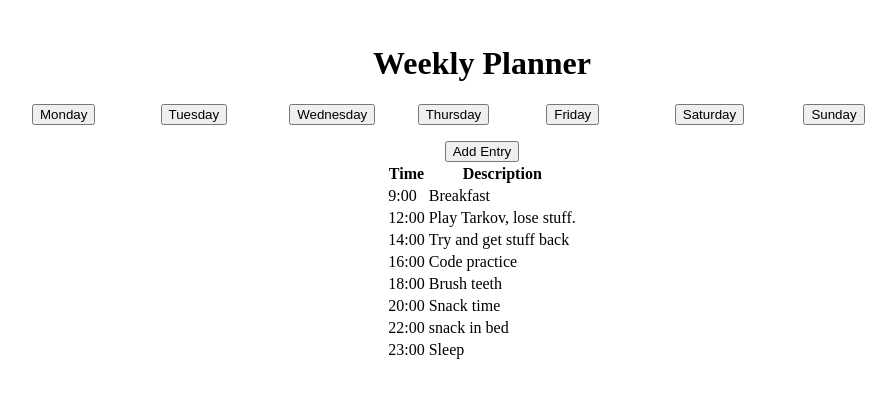
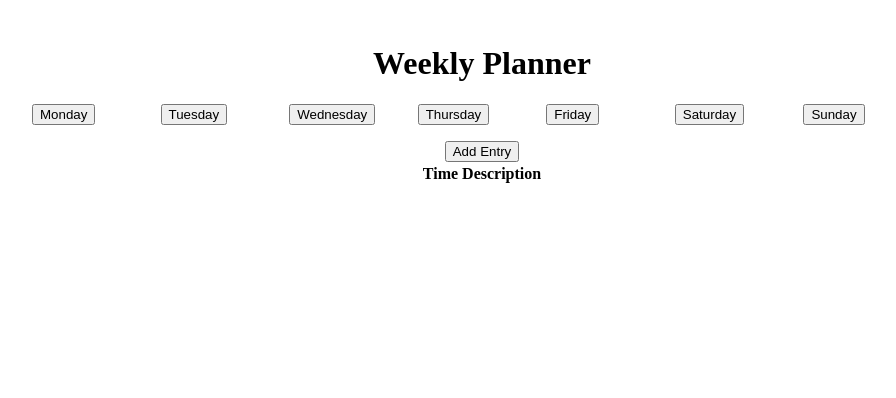
Before and after one commit to e-bales/week-planner, a website: page index.html in a window 1280 px wide. Shown: the whole page, without its empty margins (158-1054 px from the left). Drawn offline with Linux system fonts and the light colour scheme.

Commit message:
added table generation in js

```diff
--- a/index.html
+++ b/index.html
@@ -54,40 +54,6 @@
             <th>Description</th>
           </tr>
         </thead>
-        <tbody>
-          <tr>
-            <td>9:00</td>
-            <td>Breakfast</td>
-          </tr>
-          <tr>
-            <td>12:00</td>
-            <td>Play Tarkov, lose stuff.</td>
-          </tr>
-          <tr>
-            <td>14:00</td>
-            <td>Try and get stuff back</td>
-          </tr>
-          <tr>
-            <td>16:00</td>
-            <td>Code practice</td>
-          </tr>
-          <tr>
-            <td>18:00</td>
-            <td>Brush teeth</td>
-          </tr>
-          <tr>
-            <td>20:00</td>
-            <td>Snack time</td>
-          </tr>
-          <tr>
-            <td>22:00</td>
-            <td>snack in bed</td>
-          </tr>
-          <tr>
-            <td>23:00</td>
-            <td>Sleep</td>
-          </tr>
-        </tbody>
       </table>
     </div>
   </div>
--- a/main.js
+++ b/main.js
@@ -6,6 +6,7 @@ const $entryForm = document.querySelector('#entry-form');
 // const newTitle = $form.elements[0].value;
 // const newUrl = $form.elements[1].value;
 // const newNotes = $form.elements[2].value;
+const $table = document.querySelector('table');
 
 $addEntryButton.addEventListener('click', event => {
   $modalOverlay.classList.remove('hidden');
@@ -25,3 +26,43 @@ $entryForm.addEventListener('submit', event => {
   data[day].push(obj);
   $entryForm.reset();
 });
+
+document.addEventListener('DOMContentLoaded', event => {
+  const $mondayTable = renderTable('monday', data.monday);
+  const $tuesdayTable = renderTable('tuesday', data.tuesday);
+  const $wednesdayTable = renderTable('wednesday', data.wednesday);
+  const $thursdayTable = renderTable('thursday', data.thursday);
+  const $fridayTable = renderTable('friday', data.friday);
+  const $saturdayTable = renderTable('saturday', data.saturday);
+  const $sundayTable = renderTable('sunday', data.sunday);
+
+  $table.appendChild($mondayTable);
+  $table.appendChild($tuesdayTable);
+  $table.appendChild($wednesdayTable);
+  $table.appendChild($thursdayTable);
+  $table.appendChild($fridayTable);
+  $table.appendChild($saturdayTable);
+  $table.appendChild($sundayTable);
+
+});
+
+function renderTable(day, array) {
+  const $tbody = document.createElement('tbody');
+  $tbody.setAttribute('id', day);
+  for (let i = 0; i < array.length; i++) {
+    const eventObj = array[i];
+    const $tr = document.createElement('tr');
+    const $timeTD = document.createElement('td');
+    const $notesTD = document.createElement('td');
+    $timeTD.textContent = eventObj.entryTime;
+    $notesTD.textContent = eventObj.entryActivity;
+    $tr.appendChild($timeTD);
+    $tr.appendChild($notesTD);
+    $tbody.appendChild($tr);
+  }
+  if (day !== 'monday') {
+    $tbody.classList.add('hidden');
+  }
+
+  return $tbody;
+}
```
